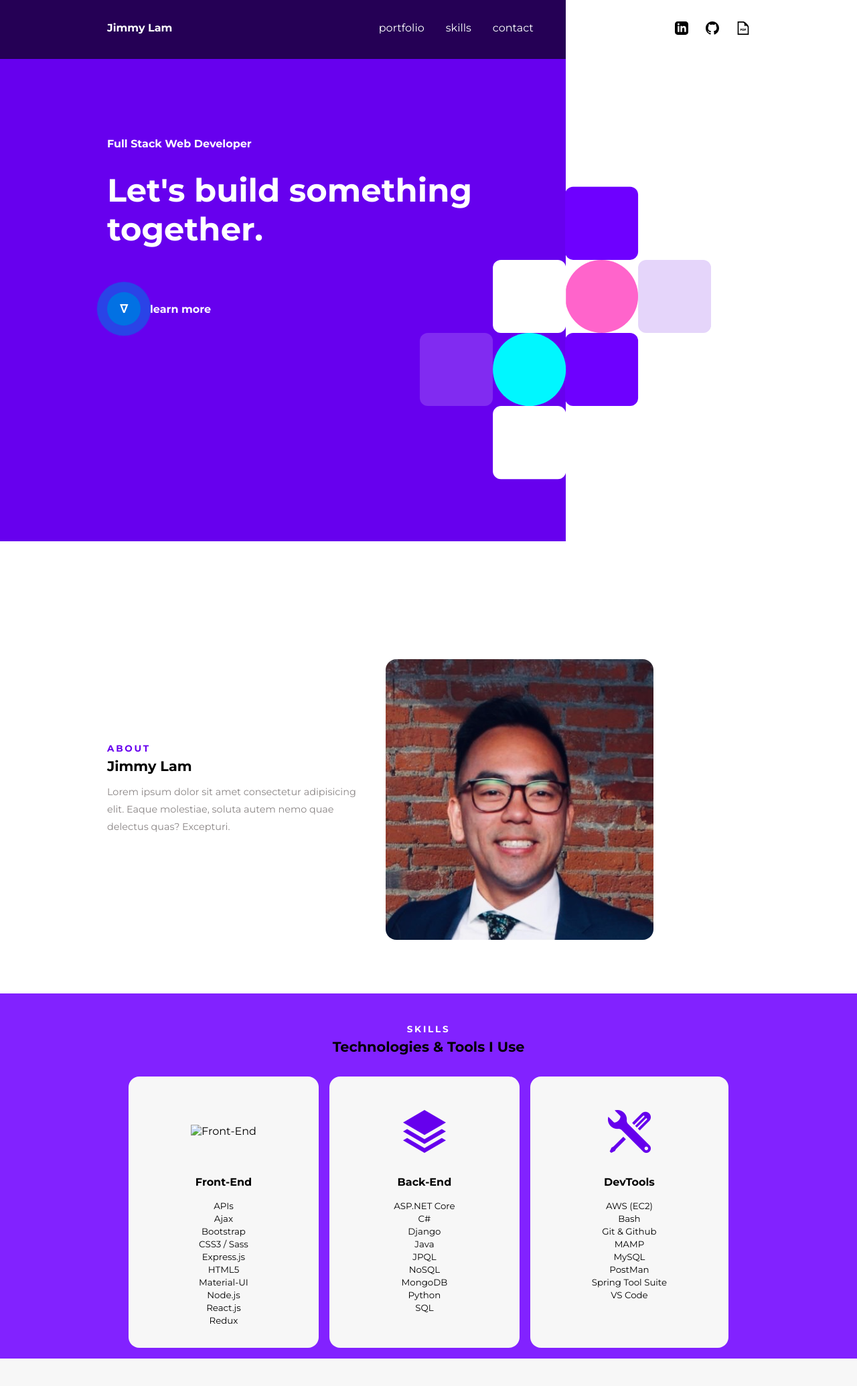
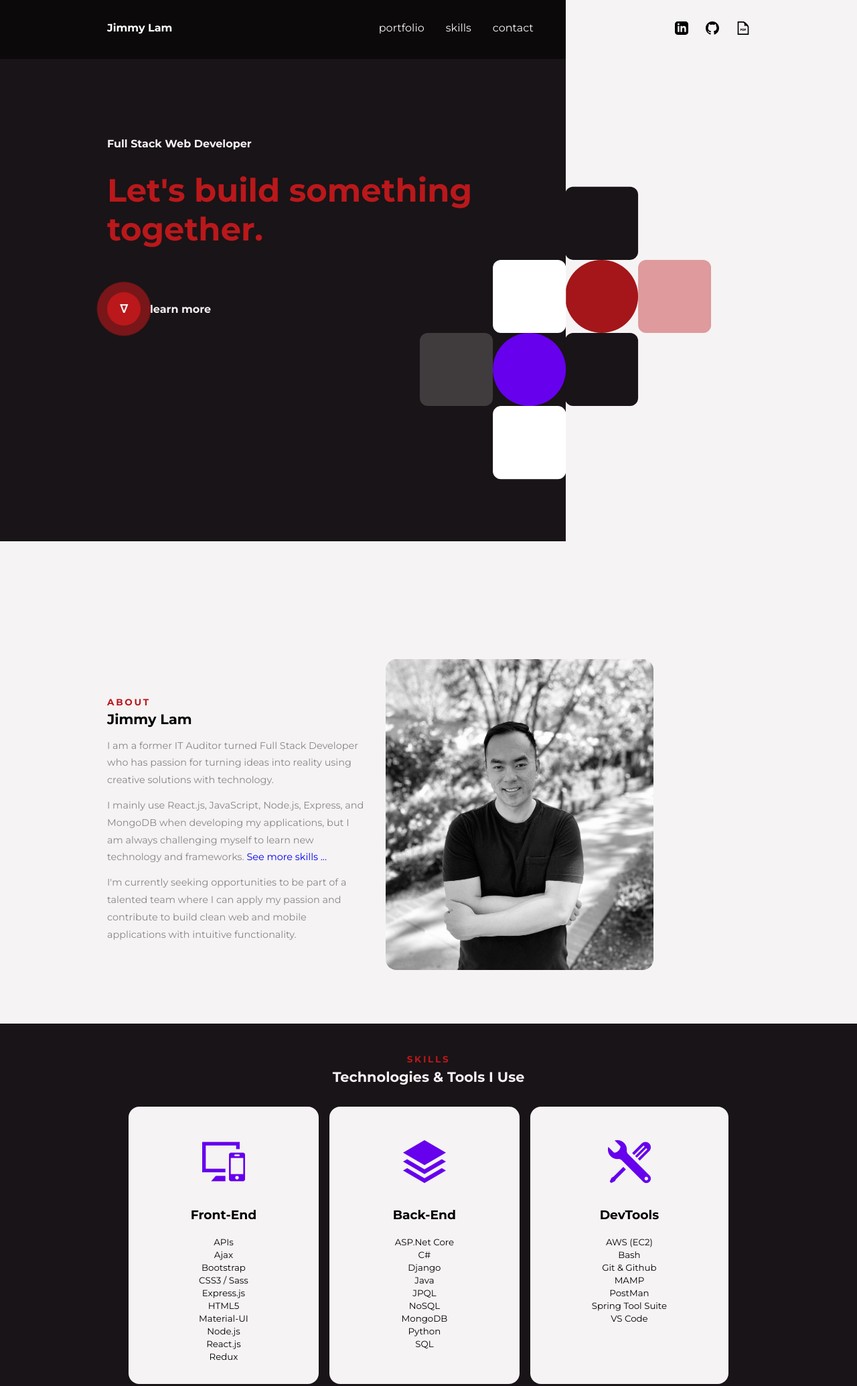
Before and after one commit to devJimmyLam/devjimmylam.github.io, a plain HTML site: page index.html in a window 1280 px wide. Shown: the top 2069 px of the page at 67% size. Drawn offline with nearby package versions, Linux system fonts and the light colour scheme; a script that the page names is missing.

```diff
--- a/assets/css/main.scss
+++ b/assets/css/main.scss
@@ -1,13 +1,11 @@
 @import url('https://fonts.googleapis.com/css2?family=Montserrat:wght@300;400;700&display=swap');
+@import url('https://fonts.googleapis.com/css2?family=Lato:wght@300;700&display=swap');
 //save colors as a variable  object.
 $colors: (
-	primary: #6700EE,
-	primary-light: lighten(#6700EE, 10%),
-    primary-dark: darken(#6700EE, 30%),
-	secondary:white,
-	secondary-light: lighten(white, 10%),
-    secondary-dark: darken(white, 40%),
-	accent: #0271E3,
+	primary: #0b090a,
+	primary-light:lighten(#0b090a, 5%),
+	secondary:#f5f3f4,
+	accent: #ba181b,
 );
 //function to call colors()
 @function color($color-name) {
@@ -17,7 +15,8 @@
 body {
 	height: 100vh;
 	margin: 0;
-	font-family: 'Montserrat', arial;
+    font-family: 'Montserrat','Lato', Arial, Helvetica, sans-serif;
+    background: color(secondary);
 }
 
 ul {
@@ -34,10 +33,10 @@
 }
 
 .nav-container {
-    background: color(primary-dark);
+    background: color(primary);
 
     a {
-        color: white;
+        color: color(secondary);
     }
 }
 header {
@@ -66,11 +65,14 @@
 }
 
 .hero {
-    background: color(primary);
-    color: white;
+    background: color(primary-light);
+    color: color(secondary);
     display: grid;
     text-align: center;
     padding: 4em;
+    h1{
+        color: color(accent);
+    }
 }
 
 .meet{
@@ -138,7 +140,7 @@
 
 section {
     padding: 4em 2em;
-    text-align: center;
+	text-align: center;
 }
 
 
@@ -150,18 +152,23 @@
 }
 
 .featured {
-	background: #ffffff;
-	position: relative;
+	background:color(secondary);
+    position: relative;
+
 	img{
 		border-radius: 1em;
-	}
+    }
+    a b{
+        color: color(accent);
+        text-decoration: none;
+    }
 
 }
 
 .subtitle{
     text-transform: uppercase;
     font-weight: bold;
-    color:  color(primary);
+    color:  color(accent);
     letter-spacing: .2em;
     font-size: .85em;
 }
@@ -184,10 +191,13 @@
 
 .skills {
 	background: color(primary-light);
+	.skills-text{
+		color: color(secondary);
+	}
 	.skills-title{
 		text-transform: uppercase;
 		font-weight: bold;
-		color:  white;
+		color: color(accent);
 		letter-spacing: .2em;
 		font-size: .85em;
 	}
@@ -198,7 +208,7 @@
     padding: 2em;
 
 	.skills-card{
-		background: #F7F7F7;
+		background: color(secondary);
 		padding: 2em;
 		border-radius: 1em;
 		margin-bottom: 2em;
@@ -211,7 +221,6 @@
 			display: grid;
 			place-content: center;
 			margin: 0 auto;
-
 			&.one {
 				width: 100px;
 			}
@@ -232,8 +241,10 @@
 	}
 }
 
+
+
 .portfolio {
-    background: #F7F7F7;
+    background: color(secondary);
 }
 
 .portfolio-container a img {
@@ -293,7 +304,7 @@
         background: unset;
 
         header {
-            background:  color(primary-dark);
+            background:  color(primary);
         }
     }
     header {
@@ -328,7 +339,7 @@
         padding: 0;
 
         .content {
-            background: color(primary);
+            background: color(primary-light);
             padding: 6em 8em 6em 4em;
             text-align: left;
 
--- a/index.html
+++ b/index.html
@@ -38,7 +38,7 @@
                 <div class="btn-container">
                     <div class="btn-bg"></div>
                     <div class="btn-pulse">
-                        <a href="#portfolio" target="_blank">
+                        <a href="#about" target="_blank">
                             &#8711;
                         </a>
                     </div>
@@ -48,12 +48,12 @@
 		</div>
 		<svg xmlns="http://www.w3.org/2000/svg" class="hero-design" width="686" height="688" viewBox="0 0 686 688">
 			<g id="blockdesign" transform="translate(-935 -289)">
-				<rect class="square-anim" data-name="Rectangle 2" width="172" height="172" rx="19" transform="translate(1277 289)" fill="#6e00ff"/>
-				<rect class="square-anim" data-name="Rectangle 10" width="172" height="172" rx="86" transform="translate(1277 461)" fill="#ff64cb"/>
-				<rect class="square-anim" data-name="Rectangle 8" width="172" height="172" rx="19" transform="translate(1449 461)" fill="#e5d5fa"/>
-				<rect class="square-anim" data-name="Rectangle 5" width="172" height="172" rx="19" transform="translate(1277 633)" fill="#6e00ff"/>
+				<rect class="square-anim" data-name="Rectangle 2" width="172" height="172" rx="19" transform="translate(1277 289)" fill="#191417"/>
+				<rect class="square-anim" data-name="Rectangle 10" width="172" height="172" rx="86" transform="translate(1277 461)" fill="#A4161A"/>
+				<rect class="square-anim" data-name="Rectangle 8" width="172" height="172" rx="19" transform="translate(1449 461)" fill="#DE9A9C"/>
+				<rect class="square-anim" data-name="Rectangle 5" width="172" height="172" rx="19" transform="translate(1277 633)" fill="#191417"/>
 				<rect class="square-anim" data-name="Rectangle 3" width="172" height="172" rx="19" transform="translate(1107 461)" fill="#fff"/>
-				<rect class="square-anim" data-name="Rectangle 9" width="172" height="172" rx="86" transform="translate(1107 633)" fill="#00f7ff"/>
+				<rect class="square-anim" data-name="Rectangle 9" width="172" height="172" rx="86" transform="translate(1107 633)" fill="#6600ED"/>
 				<rect class="square-anim" data-name="Rectangle 7" width="172" height="172" rx="19" transform="translate(935 633)" fill="#fff" opacity="0.17"/>
 				<rect class="square-anim" data-name="Rectangle 4" width="172" height="172" rx="19" transform="translate(1107 805)" fill="#fff"/>
 			</g>
@@ -62,31 +62,37 @@
 
 
 	<!-- ABOUT -->
-    <section class="featured">
+    <section id="about" class="featured">
         <div class="left">
             <div class="inner transition2">
                 <p class="subtitle">About</p>
                 <a href="#" class="featured-title">Jimmy Lam</a>
 
-                <p class="featured-desc">Lorem ipsum dolor sit amet consectetur adipisicing elit. Eaque molestiae, soluta autem nemo quae delectus quas? Excepturi.</p>
+                <p class="featured-desc" style="margin-bottom: -3px;">I am a former IT Auditor turned Full Stack Developer who has passion for turning ideas into reality using creative solutions with technology.</p>
+				<p class="featured-desc" style="margin-bottom: -3px;">
+					I mainly use React.js, JavaScript, Node.js, Express, and MongoDB when developing my applications, but I am always challenging myself to learn new technology and frameworks. <a href="#skills">See more skills ...</a>
+				</p>
+				<p class="featured-desc" style="margin-bottom: -3px;">
+					I'm currently seeking opportunities to be part of a talented team where I can apply my passion and contribute to build clean web and mobile applications with intuitive functionality.
+				</p>
             </div>
         </div>
-        <img class="about-img right transition2" src="assets/img/profile_lam.jpg" alt="Featured Project">
+        <img class="about-img right transition2" src="assets/img/IMG_6783.jpg" alt="Featured Project">
     </section>
 
 
 	<!-- SKILLS -->
-	<section id="skills" class="skills">
+	<section id="skills" class="skills glass-bg">
 		<p class="skills-title">Skills</p>
-		<a class="featured-title" href="#">Technologies & Tools I Use</a>
-		<div class="skills-container one">
+		<a class="featured-title skills-text"; href="#">Technologies & Tools I Use</a>
+		<div class="skills-container">
 
 			<!-- SKILLS FRONT END -->
 			<div class="skills-card transition2">
 				<div class="icon-container one">
-					<img class="src="assets/img/iconmonstr-computer-10-64.png" alt="Front-End">
+					<img src="assets/img/iconmonstr-computer-10-64.png" alt="Front-End">
 				</div>
-				<p class="skills-subtitle">Front-End</p>
+				<p class="skills-subtitle"><h3>Front-End</h3></p>
 				<div class="skills-menu">
 					<ul>
 						<li>
@@ -125,13 +131,14 @@
 
 			<!-- SKILLS BACK END -->
 			<div class="skills-card transition2">
-				<div class="icon-container two">
+				<div class="icon-container one">
 					<img src="assets/img/iconmonstr-layer-21-64.png" alt="Back-End">
 				</div>
-				<p class="skills-subtitle">Back-End</p>
+				<p class="skills-subtitle"><h3>Back-End</h3></p>
+				<div class="skills-menu">
 					<ul>
 						<li>
-						<small>ASP.NET Core</small>
+							<small>ASP.Net Core</small>
 						</li>
 						<li>
 							<small>C#</small>
@@ -159,13 +166,15 @@
 						</li>
 					</ul>
 				</div>
+			</div>
 
 			<!-- SKILLS TOOLS -->
 			<div class="skills-card transition2">
-				<div class="icon-container three">
+				<div class="icon-container one">
 					<img src="assets/img/iconmonstr-tools-3-64.png" alt="Tools">
 				</div>
-				<p class="skills-subtitle">DevTools</p>
+				<p class="skills-subtitle"><h3>DevTools</h3></p>
+				<div class="skills-menu">
 					<ul>
 						<li>
 							<small>AWS (EC2)</small>
@@ -180,9 +189,6 @@
 							<small>MAMP</small>
 						</li>
 						<li>
-						<small>MySQL</small>
-					</li>
-					<li>
 							<small>PostMan</small>
 						</li>
 						<li>
@@ -192,6 +198,7 @@
 							<small>VS Code</small>
 						</li>
 					</ul>
+				</div>
 			</div>
 	</section>
 
@@ -236,6 +243,24 @@
 
 	</section>
 
+	<section id="contact" class="skills">
+		<p class="skills-title">Contact</p>
+		<a class="featured-title skills-text"; href="#">Get In Touch</a>
+		<div class="skills-container">
+
+		<div class="skills-card transition2">
+			<div class="icon-container">
+				<p class="featured-desc" style="margin-bottom: -3px;">
+					I'm currently looking for any new opportunities, my inbox is always open. Whether you have a question or just want to say hi, I'll try my best to get back to you!
+				</p>
+				<a class="email-link" href="mailto:dev.jimmylam@gmail.com"><img src="assets/img/" alt="" srcset="">Email</a>
+			</div>
+
+		</div>
+
+
+	</section>
+
 
 	<!--  SCRIPTS -->
 	<script src="https://cdnjs.cloudflare.com/ajax/libs/gsap/3.5.1/gsap.min.js" integrity="sha512-IQLehpLoVS4fNzl7IfH8Iowfm5+RiMGtHykgZJl9AWMgqx0AmJ6cRWcB+GaGVtIsnC4voMfm8f2vwtY+6oPjpQ==" crossorigin="anonymous"></script>
```
Also changed, not shown: assets/css/main.css, assets/img/IMG_6783.jpg (added), 1 other file. Lines whose indentation alone changed are shown as unchanged.
